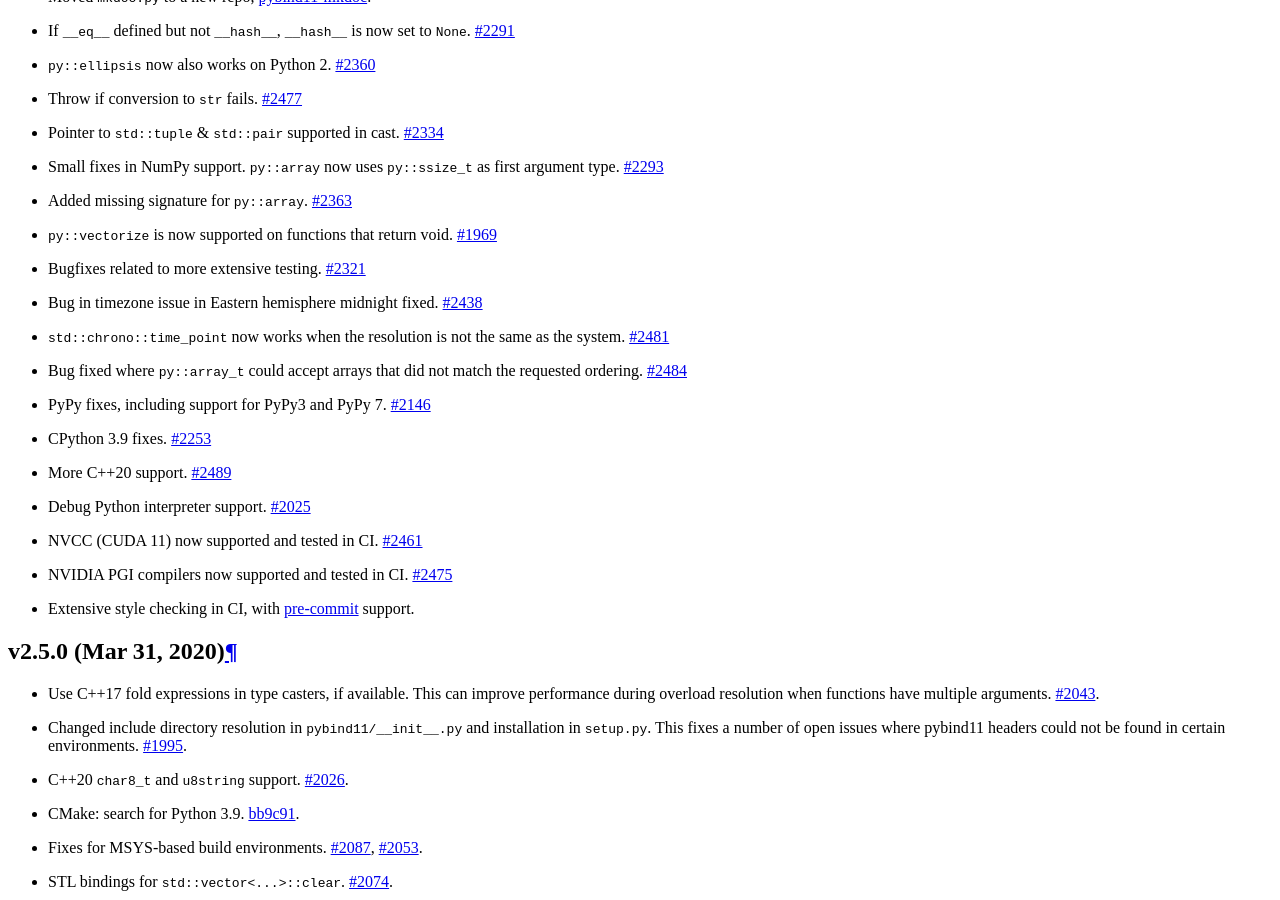
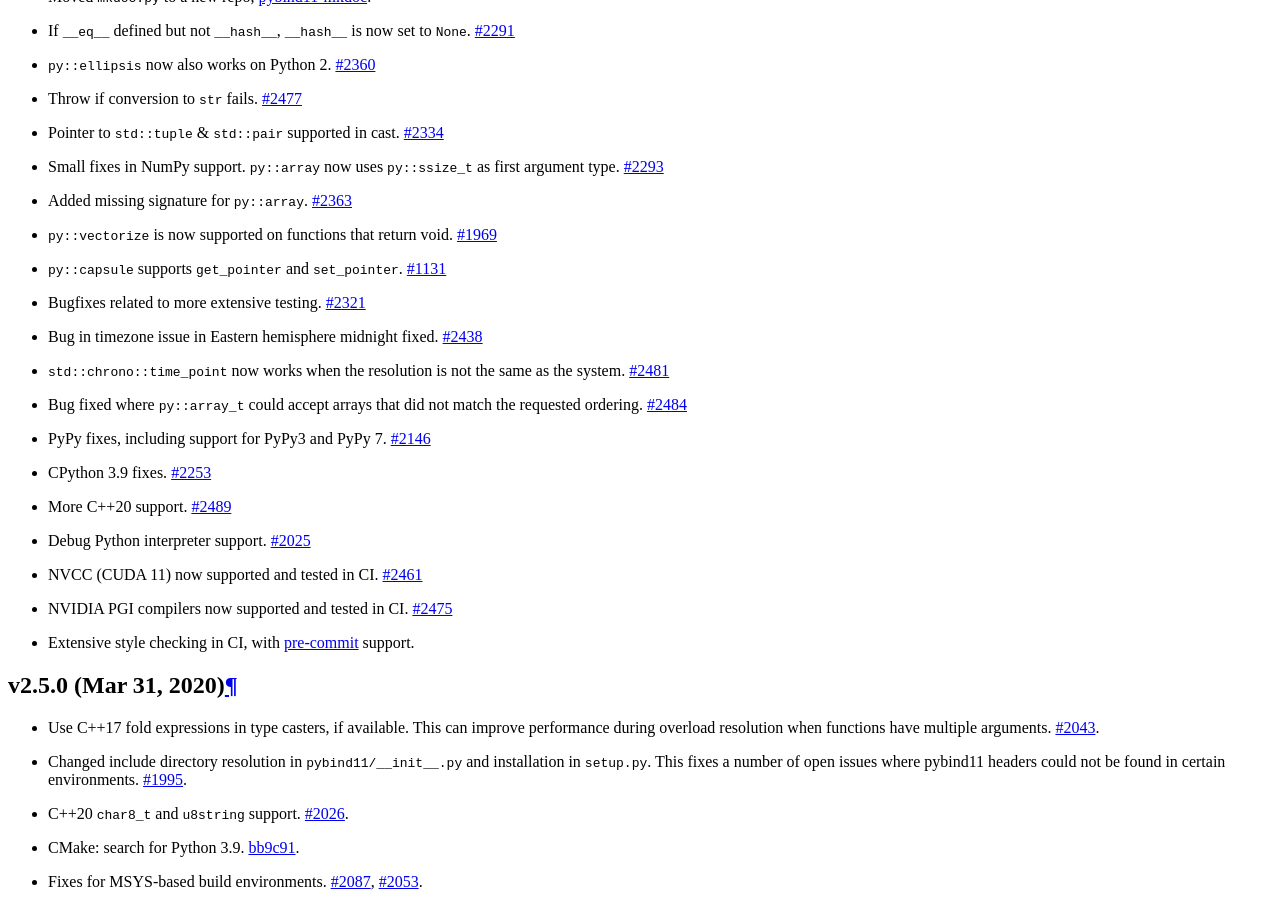
Before and after one commit to pybind/pybind11, a Sphinx documentation site: the page built from docs/changelog.rst, in a window 1280 px wide and 900 px high, scrolled down 2397 px. Built offline with Sphinx 7.4.7 and the Read the Docs theme 2.0.0, drawn with Linux system fonts in a browser that asks for light colours.

Commit message:
feat: add get_pointer

```diff
--- a/docs/changelog.rst
+++ b/docs/changelog.rst
@@ -138,6 +138,9 @@ Smaller or developer focused features:
 
 * ``py::vectorize`` is now supported on functions that return void.
   `#1969 <https://github.com/pybind/pybind11/pull/1969>`_
+
+* ``py::capsule`` supports ``get_pointer`` and ``set_pointer``.
+  `#1131 <https://github.com/pybind/pybind11/pull/1131>`_
 
 * Bugfixes related to more extensive testing.
   `#2321 <https://github.com/pybind/pybind11/pull/2321>`_
```
Also changed, not shown: 1 other file.
